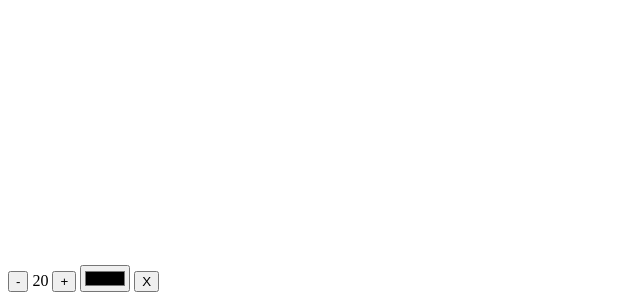
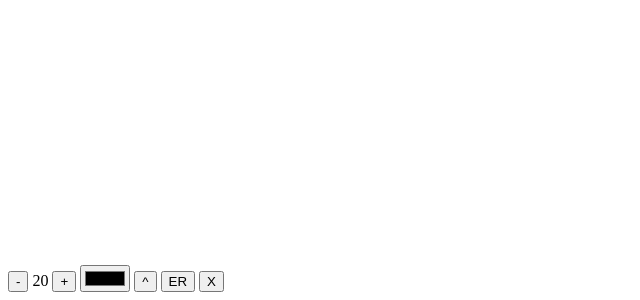
Before and after one commit to AyrenLKillman/Paint-Application, a plain HTML site: page index.html in a window 1280 px wide. Shown: the part 547-847 px from the top of the page, without its empty margins (0-640 px from the left). Drawn offline with Linux system fonts and the light colour scheme.

Commit message:
doin some funky suff

```diff
--- a/index.html
+++ b/index.html
@@ -8,12 +8,14 @@
 </head>
 <body>
 
-<canvas id="canvas"width="800"  height="800"></canvas>
+<canvas id="canvas"width="800" height="800"></canvas>
 <div class="toolbox">
     <button id="decrease">-</button>
     <span id="size">20</span>
     <button id="increase">+</button>
     <input type="color" id="color">
+    <button id="ColorSet">^</button>
+    <button id="eraser">ER</button>
     <button id="clear">X</button>
 </div>
 
```
